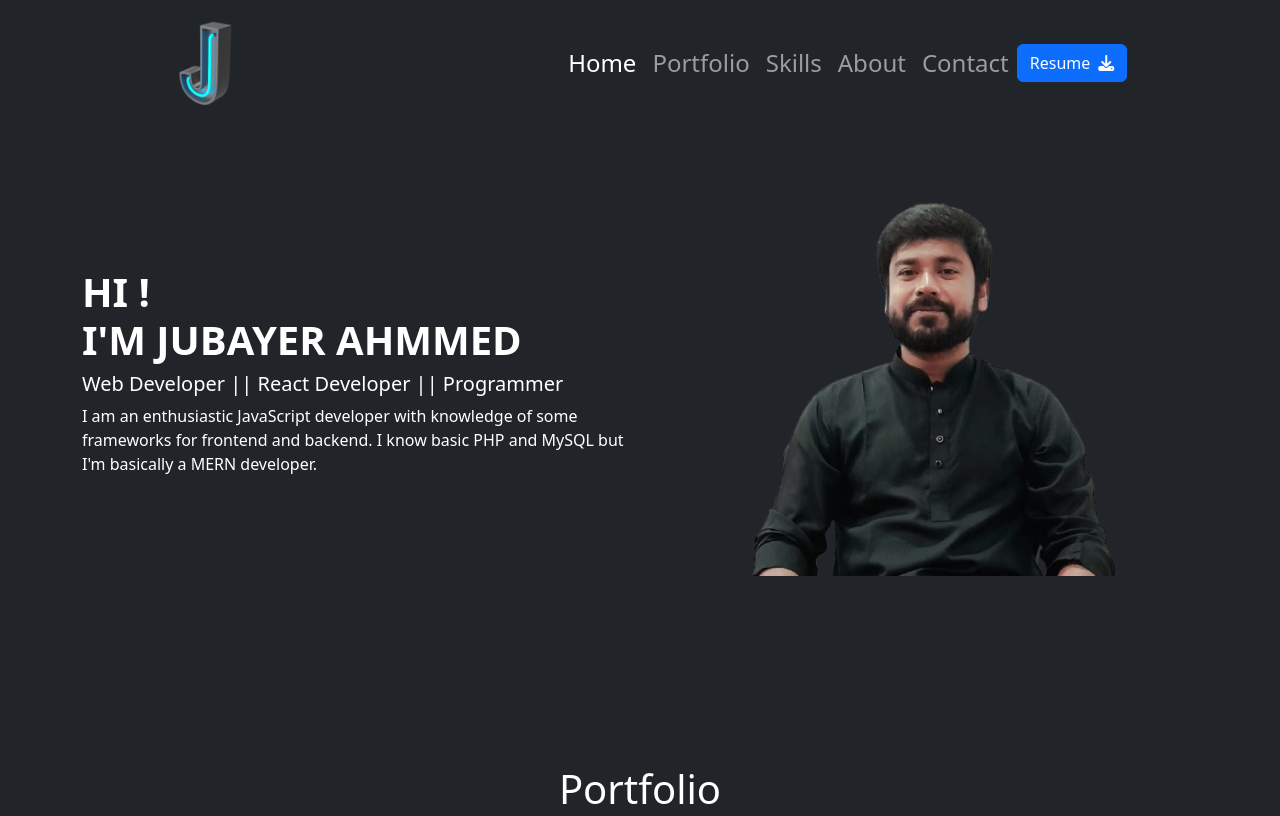
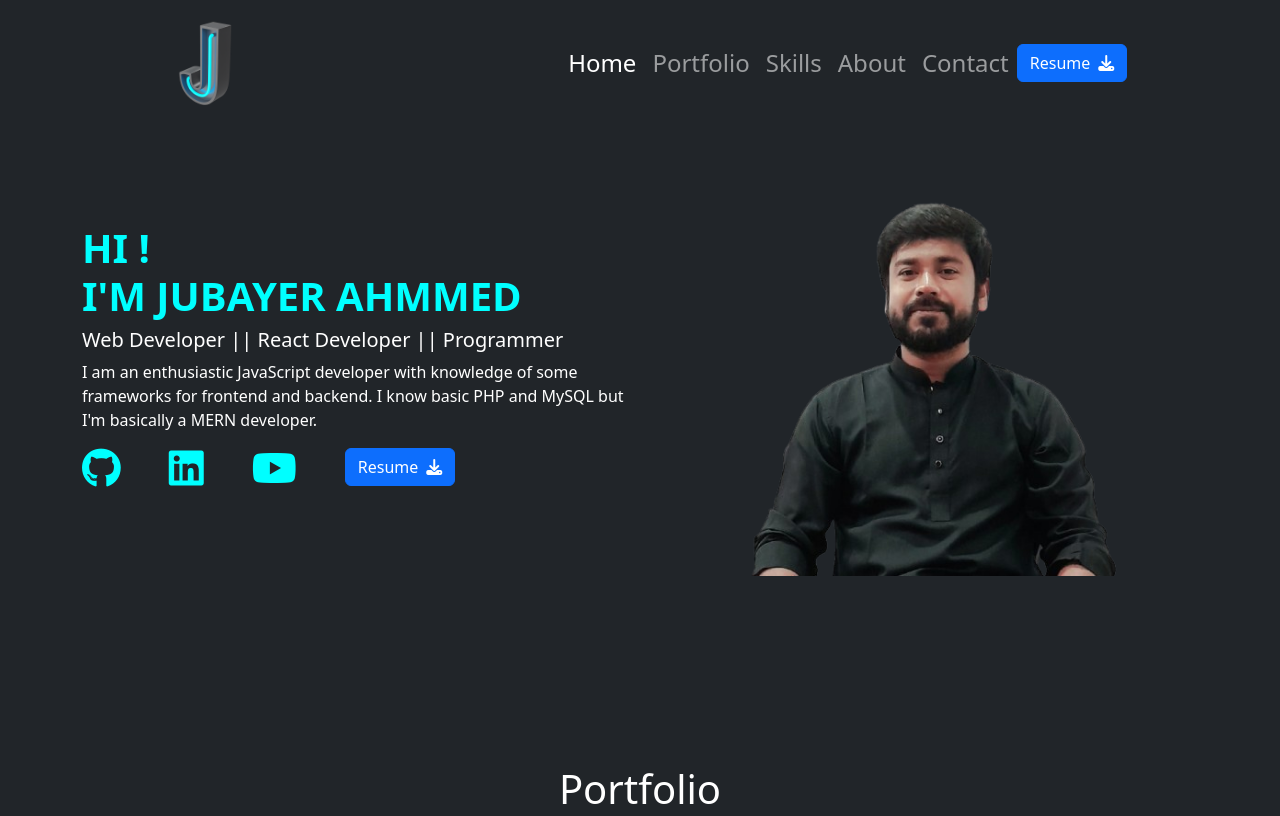
Before and after one commit to JUBAYER-AHMMED/test-phi, a plain HTML site: page index.html in a window 1280 px wide. Shown: the top 816 px of the page. Drawn offline with nearby package versions, Linux system fonts and the light colour scheme.

Commit message:
added 3 icons with resume button

```diff
--- a/index.html
+++ b/index.html
@@ -79,17 +79,37 @@
         <div class="container">
           <div class="row align-items-center">
             <div class="col-12 col-md-6">
-              <div class="bio text-white">
-                <h1 class="fw-bold mt-3">
+              <div class="bio">
+                <h1 class="fw-bold mt-3 txt">
                   HI ! <br />
                   I'M JUBAYER AHMMED
                 </h1>
-                <h5>Web Developer || React Developer || Programmer</h5>
-                <p>
+                <h5 class="text-white">
+                  Web Developer || React Developer || Programmer
+                </h5>
+                <p class="text-white">
                   I am an enthusiastic JavaScript developer with knowledge of
                   some frameworks for frontend and backend. I know basic PHP and
                   MySQL but I'm basically a MERN developer.
                 </p>
+
+                <div
+                  class="line3 d-flex gap-5 fs-1 mb-5 mt-3"
+                >
+                  <i class="fa-brands fa-github txt"></i>
+                  <i class="fa-brands fa-linkedin txt"></i>
+                  <i class="fa-brands fa-youtube txt"></i>
+                  <div class="dwn">
+                    <a
+                      href="resume.pdf"
+                      download
+                      class="btn btn-primary d-flex align-items-center gap-2"
+                    >
+                      Resume
+                      <i class="fas fa-download"></i>
+                    </a>
+                  </div>
+                </div>
               </div>
             </div>
             <div class="col-12 col-md-6 text-center picture mt-4 mt-md-0">
```
